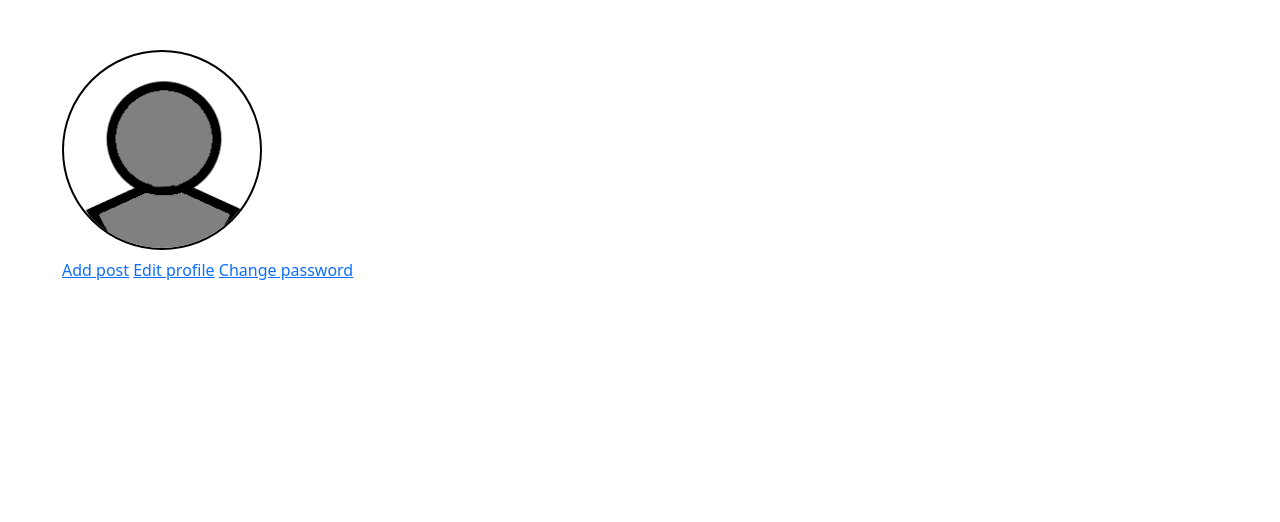
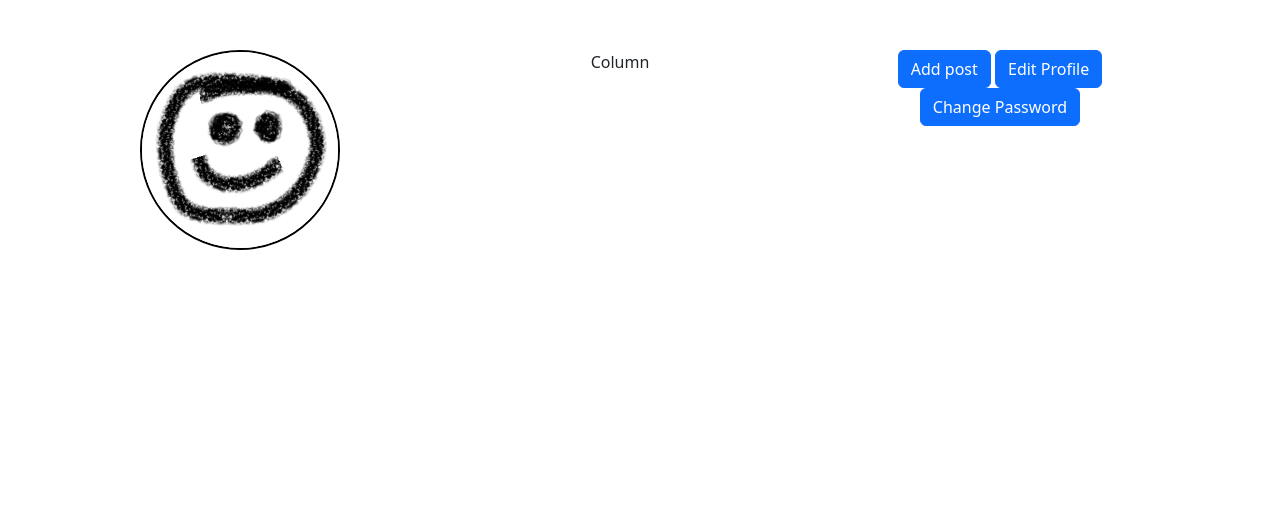
Before and after one commit to jkingportfolio/CI_PP4_Pic_Pals, a Django app: template account/templates/account/dashboard.html in a window 1280 px wide. Shown: the part 56-578 px from the top of the page. Run offline with Django 4.2, Linux system fonts and the light colour scheme; the template is opened without the code that fills it, so the values that code supplies are empty; some libraries are stand-ins or nearby versions.

Commit message:
Style: Dashboard page html

```diff
--- a/account/templates/account/dashboard.html
+++ b/account/templates/account/dashboard.html
@@ -8,32 +8,34 @@
 {% block content %}
 
 <div class="container site-margin">
+
   <div class="row">
-        <div class="col-sm">
+    <div class="container text-center">
+      <div class="row">
+        <div class="col">
           {% if user.profile.profile_pic %}
           <div>
-                <img src="{{ user.profile.profile_pic.url }}"
-                    alt="Profile Picture" class="profile-pic"><br>
+            <img src="{{ user.profile.profile_pic.url }}" alt="Profile Picture"
+              class="profile-pic"><br>
             {% else %}
             <img src="{% static 'images/default_profile_pic.png' %}"
               alt="Profile Picture" class="profile-pic"><br>
             {% endif %}
           </div>
-            <div>
-            <h1>{{ user_profile.user }}</h1>
+          <div class="col">
+            Column
           </div>
-        </div>
-        <div class="col-sm">
-
-        </div>
-        <div class="col-sm">
-            <a href="{% url 'posts:create_post' %}">Add post</a>
-            <a href="{% url 'edit_profile' %}">Edit profile</a>
-            <a href="{% url 'password_change' %}">Change password</a>
+          <div class="col">
+            <a href="{% url 'posts:create_post' %}" class="btn btn-primary"
+              href="#" role="button">Add post</a>
+            <a href="{% url 'edit_profile' %}" class="btn btn-primary" href="#"
+              role="button">Edit Profile</a>
+            <a href="{% url 'password_change' %}" class="btn btn-primary"
+              href="#" role="button">Change Password</a>
           </div>
         </div>
       </div>
-
+    </div>
     <div class='row card-group site-margin'>
       {% for post in user_posts %}
       <div class="col-4">
@@ -50,7 +52,8 @@
             </p>
           </div>
           <div class="card-footer">
-            <small class="text-muted">Posted: {{ post.created_date }}</small><br>
+            <small class="text-muted">Posted:
+              {{ post.created_date }}</small><br>
             <small class="text-muted">Likes: {{ post.likes }}</small>
           </div>
         </div>
```
Also changed, not shown: static/images/default_profile_pic.png. Lines whose indentation alone changed are shown as unchanged.
